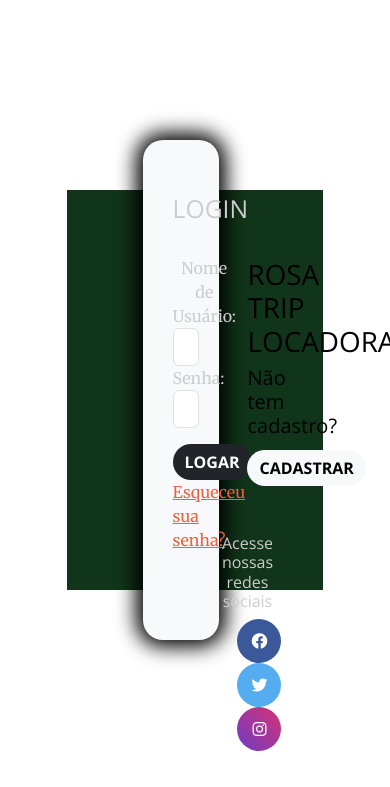
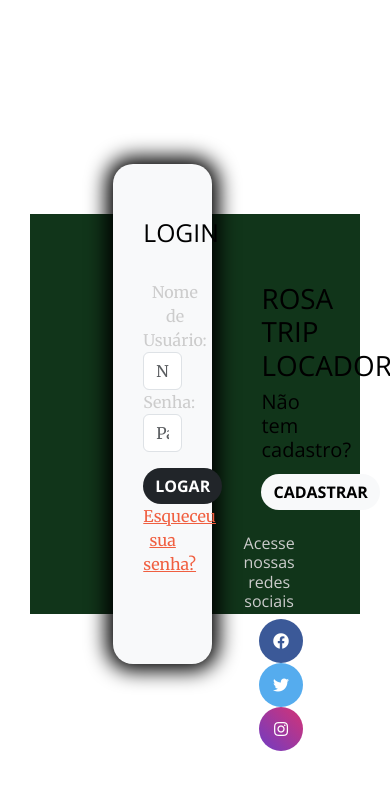
Before and after one commit to ldickmann/djangoProjectLocadora, a Django app: page /accounts/login/ in a window 390 px wide; the page is wider, and only the part inside the window is pictured. Shown: the part 57-844 px from the top of that part. Run offline with Django 5.2, Linux system fonts and the light colour scheme; some libraries are stand-ins or nearby versions.

Commit message:
responsividade: atualização do html conforme metodo grid do bootstrap5

```diff
--- a/RosaTrip/static/RosaTrip/assets/css/style-login.css
+++ b/RosaTrip/static/RosaTrip/assets/css/style-login.css
@@ -1,11 +1,6 @@
 /*----------------------------------------------------*/
 /* ---- Developer: Lucas Dickmann ---- */
 /*----------------------------------------------------*/
-
-/*----------------------------------------------------*/
-/* ---- Developer: Lucas Dickmann ---- */
-/*----------------------------------------------------*/
-
 
 /* ---- Style do body ---- */
 body {
@@ -22,7 +17,7 @@
     top: 50%;
     transform: translateY(-50%);
     text-align: center;
-    width: 70%;
+    width: 90%;
     right: 0;
     left: 0;
     margin: auto;
@@ -30,8 +25,9 @@
     background-color: rgb(17, 53, 26);
 }
 /* ---- Style do formulário de cadastro ---- */
-.col-md-12 {
+.col-12.col-md-6 {
     background-color: #f8f9fa;
+    color: black;
     height: 500px;
     position: absolute;
     top: 50%;
@@ -44,10 +40,6 @@
     padding: 30px;
     display: flex;
     flex-direction: column;
-}
-/* ------ Style do botão de cadastro ------ */
-.btn.btn-success {
-    margin-top: 80px;
 }
 /** ------ Style mensagens de erro ------ */
 .messages{
--- a/RosaTrip/templates/login.html
+++ b/RosaTrip/templates/login.html
@@ -31,9 +31,28 @@
     </div>
 </nav>
 
-<div class="container-fluid">
+<div class="container mt-5">
     <div class="row">
-        <div class="col-md-12">
+            <div class="col-12">
+            <div class="info-box text-center">
+                <h1>ROSA TRIP<br>LOCADORA</h1>
+                <h5>Não tem cadastro?</h5>
+                <form action="{% url 'cadastro' %}" method="GET">
+                    <button class="btn btn-light mt-1" type="submit">Cadastrar</button>
+                </form>
+                <div class="social-media mt-4">
+                    <h6>Acesse nossas redes sociais</h6>
+                    <ul class="social-icons">
+                        <li class="d-inline"><a class="facebook" href="https://facebook.com.br"><i class="fab fa-facebook"></i></a></li>
+                        <li class="d-inline"><a class="twitter" href="https://twitter.com"><i class="fab fa-twitter"></i></a></li>
+                        <li class="d-inline"><a class="instagram" href="https://instagram.com"><i class="fab fa-instagram"></i></a></li>
+                    </ul>
+                </div>
+            </div>
+        </div>
+
+        <!-- formulário de login -->
+        <div class="col-12 col-md-6">
             <br>
             <h2>LOGIN</h2>
             <br>
@@ -51,21 +70,6 @@
                 <a class="e-senha" href="">Esqueceu sua senha?</a>
             </form>
         </div>
-        <div class="info-box">
-            <h1>ROSA TRIP<br>LOCADORA</h1>
-            <h5>Não tem cadastro?</h5>
-            <form action="{% url 'cadastro' %}" method="GET">
-                <button class="btn btn-light mt-1" type="submit">Cadastrar</button>
-            </form>
-            <div class="social-media"><br><br>
-                <h6>Acesse nossas redes sociais</h6>
-                <ul class="social-icons">
-                    <li class="d-inline"><a class="facebook" href="https://facebook.com.br"><i class="fab fa-facebook"></i></a></li>
-                    <li class="d-inline"><a class="twitter" href="https://twitter.com"><i class="fab fa-twitter"></i></a></li>
-                    <li class="d-inline"><a class="instagram" href="https://instagram.com"><i class="fab fa-instagram"></i></a></li>
-                </ul>
-            </div>
-        </div>
     </div>
 </div>
 
```
